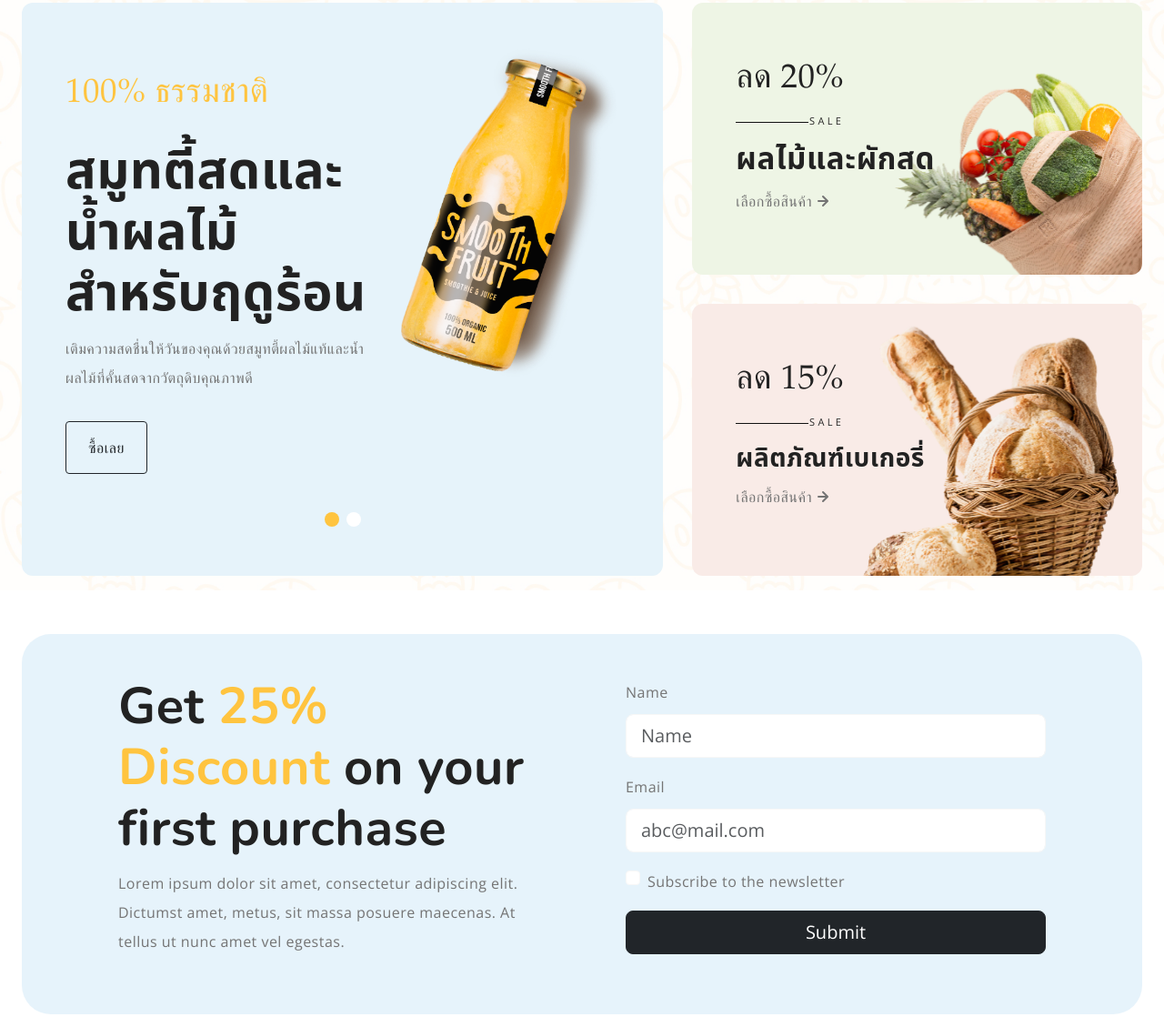
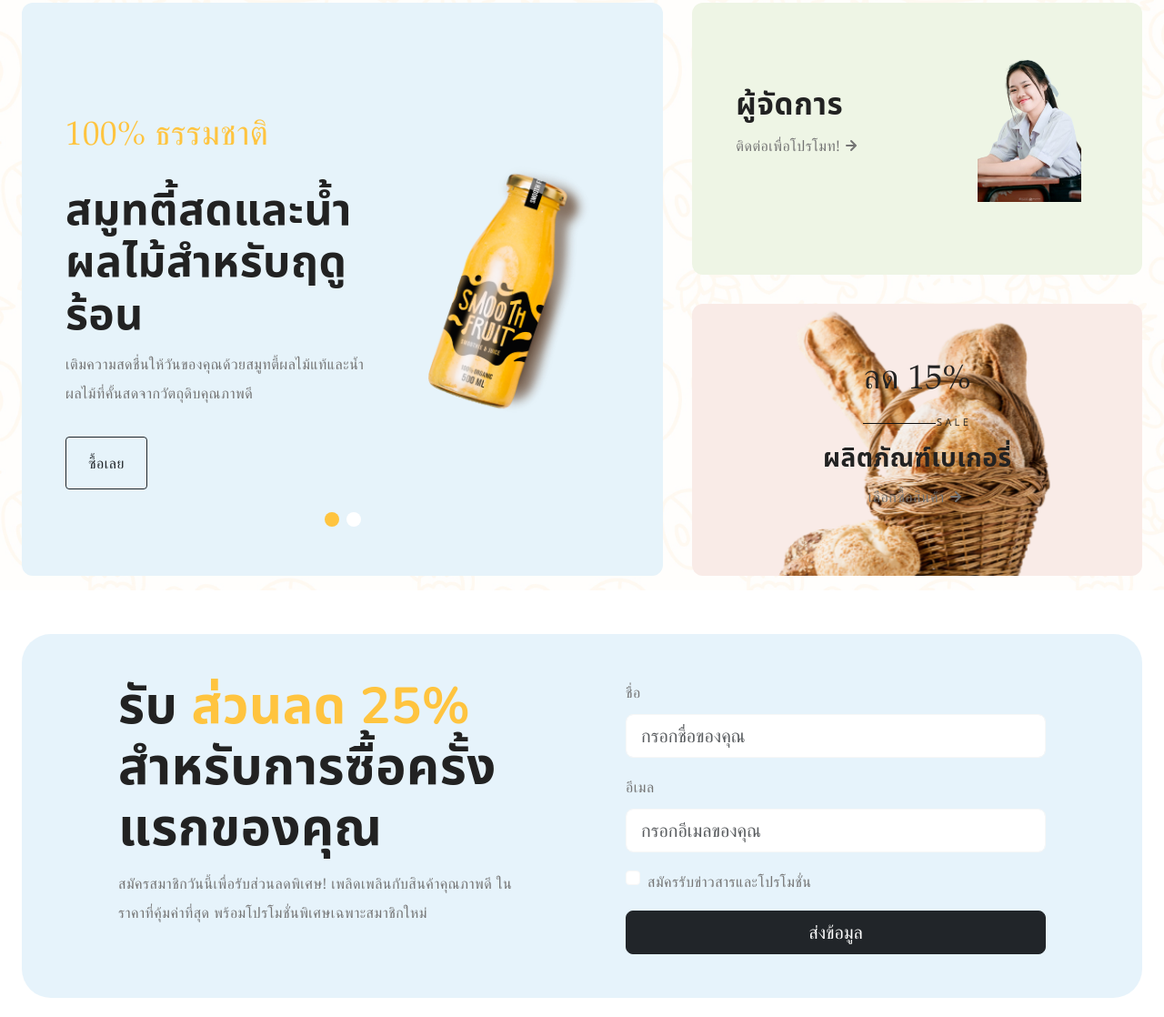
Before and after one commit to Oko724/Wannapond-FoodMart, a plain HTML site: page index.html in a window 1280 px wide. Shown: the part 206-1324 px from the top of the page at 91% size. Drawn offline with nearby package versions, Linux system fonts and the light colour scheme.

Commit message:
add thai context and picture chefs

```diff
--- a/index.html
+++ b/index.html
@@ -100,7 +100,8 @@
     </div>
   </div>
 
-  <div class="offcanvas offcanvas-end" data-bs-scroll="true" tabindex="-1" id="offcanvasCart" aria-labelledby="ตะกร้าของฉัน">
+  <div class="offcanvas offcanvas-end" data-bs-scroll="true" tabindex="-1" id="offcanvasCart"
+    aria-labelledby="ตะกร้าของฉัน">
     <div class="offcanvas-header justify-content-center">
       <button type="button" class="btn-close" data-bs-dismiss="offcanvas" aria-label="ปิด"></button>
     </div>
@@ -141,8 +142,7 @@
       </div>
     </div>
   </div>
-  <div class="offcanvas offcanvas-end" data-bs-scroll="true" tabindex="-1" id="offcanvasSearch"
-    aria-labelledby="ค้นหา">
+  <div class="offcanvas offcanvas-end" data-bs-scroll="true" tabindex="-1" id="offcanvasSearch" aria-labelledby="ค้นหา">
     <div class="offcanvas-header justify-content-center">
       <button type="button" class="btn-close" data-bs-dismiss="offcanvas" aria-label="ปิด"></button>
     </div>
@@ -152,8 +152,8 @@
           <span class="text-primary">ค้นหา</span>
         </h4>
         <form role="search" action="index.html" method="get" class="d-flex mt-3 gap-0">
-          <input class="form-control rounded-start rounded-0 bg-light" type="email"
-            placeholder="คุณกำลังมองหาอะไร?" aria-label="คุณกำลังมองหาอะไร?">
+          <input class="form-control rounded-start rounded-0 bg-light" type="email" placeholder="คุณกำลังมองหาอะไร?"
+            aria-label="คุณกำลังมองหาอะไร?">
           <button class="btn btn-dark rounded-end rounded-0" type="submit">ค้นหา</button>
         </form>
       </div>
@@ -252,46 +252,44 @@
     </div>
   </header>
 
-  <section class="py-3"
-  style="background-image: url('images/background-pattern.jpg');background-repeat: no-repeat;background-size: cover;">
+  <section class="py-3" style="background-image: url('images/background-pattern.jpg'); background-repeat: no-repeat; background-size: cover;">
     <div class="container-fluid">
       <div class="row">
         <div class="col-md-12">
 
           <div class="banner-blocks">
 
+            <!-- 🎯 Banner Slide -->
             <div class="banner-ad large bg-info block-1">
-
               <div class="swiper main-swiper">
                 <div class="swiper-wrapper">
 
                   <div class="swiper-slide">
-                  <div class="row banner-content p-5">
-                    <div class="content-wrapper col-md-7">
+                    <div class="row banner-content p-5 align-items-center">
+                      <div class="content-wrapper col-lg-7 col-md-6 col-12 text-center text-md-start">
                         <div class="categories my-3">100% ธรรมชาติ</div>
-                      <h3 class="display-4">สมูทตี้สดและน้ำผลไม้สำหรับฤดูร้อน</h3>
+                        <h3 class="display-5">สมูทตี้สดและน้ำผลไม้สำหรับฤดูร้อน</h3>
                         <p>เติมความสดชื่นให้วันของคุณด้วยสมูทตี้ผลไม้แท้และน้ำผลไม้ที่คั้นสดจากวัตถุดิบคุณภาพดี</p>
                         <a href="#" class="btn btn-outline-dark btn-lg text-uppercase fs-6 rounded-1 px-4 py-3 mt-3">
                           ซื้อเลย
                         </a>
                       </div>
-                    <div class="img-wrapper col-md-5">
-                      <img src="images/product-thumb-1.png" class="img-fluid">
+                      <div class="img-wrapper col-lg-5 col-md-6 col-12 text-center">
+                        <img src="images/product-thumb-1.png" class="img-fluid w-75">
                       </div>
                     </div>
                   </div>
 
-
                   <div class="swiper-slide">
-                  <div class="row banner-content p-5">
-                    <div class="content-wrapper col-md-7">
-                      <div class="categories mb-3 pb-3">100% ธรรมชาติ</div>
-                      <h3 class="banner-title">ซอสมะเขือเทศ Heinz</h3>
+                    <div class="row banner-content p-5 align-items-center">
+                      <div class="content-wrapper col-lg-7 col-md-6 col-12 text-center text-md-start">
+                        <div class="categories my-3">100% ธรรมชาติ</div>
+                        <h3 class="display-5">ซอสมะเขือเทศ Heinz</h3>
                         <p>ซอสมะเขือเทศเข้มข้น ผลิตจากมะเขือเทศสด 100% ไม่ใส่วัตถุกันเสีย</p>
                         <a href="#" class="btn btn-outline-dark btn-lg text-uppercase fs-6 rounded-1">เลือกซื้อสินค้า</a>
                       </div>
-                    <div class="img-wrapper col-md-5">
-                      <img src="images/product-thumb-2.png" class="img-fluid">
+                      <div class="img-wrapper col-lg-5 col-md-6 col-12 text-center">
+                        <img src="images/product-thumb-2.png" class="img-fluid w-75">
                       </div>
                     </div>
                   </div>
@@ -302,39 +300,38 @@
               </div>
             </div>
 
-          <div class="banner-ad bg-success-subtle block-2"
-            style="background:url('images/ad-image-1.png') no-repeat;background-position: right bottom">
-            <div class="row banner-content p-5">
+            <!-- 🎯 Banner 2 -->
+            <div class="banner-ad bg-success-subtle block-2">
+              <div class="row banner-content align-items-center p-5">
+                <div class="content-wrapper col-lg-7 col-md-6 col-12 text-center text-md-start">
+                  <h3 class="banner-title">ผู้จัดการ</h3>
+                  <a href="#" class="d-flex align-items-center nav-link justify-content-center justify-content-md-start">
+                    ติดต่อเพื่อโปรโมท!
+                    <svg width="24" height="24">
+                      <use xlink:href="#arrow-right"></use>
+                    </svg>
+                  </a>
+                </div>
+                <div class="img-wrapper col-lg-5 col-md-6 col-12 text-center">
+                  <img src="images/Wannapond-removebg-preview.png" class="img-fluid w-75">
+                </div>
+              </div>
+            </div>
 
-              <div class="content-wrapper col-md-7">
-                <div class="categories sale mb-3 pb-3">ลด 20%</div>
-                <h3 class="banner-title">ผลไม้และผักสด</h3>
-                <a href="#" class="d-flex align-items-center nav-link">
+            <!-- 🎯 Banner 3 -->
+            <div class="banner-ad bg-danger block-3"
+              style="background: url('images/ad-image-2.png') no-repeat; background-size: contain; background-position: center;">
+              <div class="row banner-content p-5 align-items-center">
+                <div class="content-wrapper col-12 text-center">
+                  <div class="categories sale mb-3 pb-3">ลด 15%</div>
+                  <h3 class="item-title">ผลิตภัณฑ์เบเกอรี่</h3>
+                  <a href="#" class="d-flex align-items-center nav-link justify-content-center">
                     เลือกซื้อสินค้า
                     <svg width="24" height="24">
                       <use xlink:href="#arrow-right"></use>
                     </svg>
                   </a>
                 </div>
-
-            </div>
-          </div>
-
-          <div class="banner-ad bg-danger block-3"
-            style="background:url('images/ad-image-2.png') no-repeat;background-position: right bottom">
-            <div class="row banner-content p-5">
-
-              <div class="content-wrapper col-md-7">
-                <div class="categories sale mb-3 pb-3">ลด 15%</div>
-                <h3 class="item-title">ผลิตภัณฑ์เบเกอรี่</h3>
-                <a href="#" class="d-flex align-items-center nav-link">
-                  เลือกซื้อสินค้า
-                  <svg width="24" height="24">
-                    <use xlink:href="#arrow-right"></use>
-                  </svg>
-                </a>
-              </div>
-
               </div>
             </div>
 
@@ -349,46 +346,39 @@
 
 
 
-
-
-
-
-
-
-
   <section class="">
     <div class="container-fluid">
 
-      <div class="bg-secondary rounded-5"
-        style="background: url('images/bg-leaves-img-pattern.png') no-repeat;">
+      <div class="bg-secondary rounded-5" style="background: url('images/bg-leaves-img-pattern.png') no-repeat;">
         <div class="container my-5">
           <div class="row">
             <div class="col-md-6 p-5">
               <div class="section-header">
-                <h2 class="section-title display-4">Get <span class="text-primary">25% Discount</span> on your first
-                  purchase</h2>
+                <h2 class="section-title display-4">รับ <span class="text-primary">ส่วนลด 25%</span>
+                  สำหรับการซื้อครั้งแรกของคุณ</h2>
               </div>
-              <p>Lorem ipsum dolor sit amet, consectetur adipiscing elit. Dictumst amet, metus, sit massa posuere
-                maecenas. At tellus ut nunc amet vel egestas.</p>
+              <p>สมัครสมาชิกวันนี้เพื่อรับส่วนลดพิเศษ! เพลิดเพลินกับสินค้าคุณภาพดี ในราคาที่คุ้มค่าที่สุด
+                พร้อมโปรโมชั่นพิเศษเฉพาะสมาชิกใหม่</p>
             </div>
             <div class="col-md-6 p-5">
               <form>
                 <div class="mb-3">
-                  <label for="name" class="form-label">Name</label>
-                  <input type="text" class="form-control form-control-lg" name="name" id="name" placeholder="Name">
+                  <label for="name" class="form-label">ชื่อ</label>
+                  <input type="text" class="form-control form-control-lg" name="name" id="name"
+                    placeholder="กรอกชื่อของคุณ">
                 </div>
                 <div class="mb-3">
-                  <label for="" class="form-label">Email</label>
+                  <label for="email" class="form-label">อีเมล</label>
                   <input type="email" class="form-control form-control-lg" name="email" id="email"
-                    placeholder="abc@mail.com">
+                    placeholder="กรอกอีเมลของคุณ">
                 </div>
                 <div class="form-check form-check-inline mb-3">
                   <label class="form-check-label" for="subscribe">
                     <input class="form-check-input" type="checkbox" id="subscribe" value="subscribe">
-                    Subscribe to the newsletter</label>
+                    สมัครรับข่าวสารและโปรโมชั่น</label>
                 </div>
                 <div class="d-grid gap-2">
-                  <button type="submit" class="btn btn-dark btn-lg">Submit</button>
+                  <button type="submit" class="btn btn-dark btn-lg">ส่งข้อมูล</button>
                 </div>
               </form>
 
@@ -401,6 +391,8 @@
 
     </div>
   </section>
+
+
 
   <section class="py-5 overflow-hidden">
     <div class="container-fluid">
@@ -766,9 +758,9 @@
         <div class="col-lg-3 col-md-6 col-sm-6">
           <div class="footer-menu">
             <h5>ติดต่อเรา</h5>
-            <p>ที่อยู่: 123 ถนนตัวอย่าง, กรุงเทพมหานคร</p>
-            <p>โทร: 012-345-6789</p>
-            <p>อีเมล: info@example.com</p>
+            <p>ที่อยู่: 123, ตำบลกุดปลาดุก อำเภอเมืองอำนาจเจริญ อำนาจเจริญ</p>
+            <p>โทร: 099-999-9999</p>
+            <p>อีเมล: wannnapond@gmail.com</p>
           </div>
         </div>
 
```
Also changed, not shown: style.css (+4 -4 lines), images/Wannapond-removebg-preview.png (added), images/Wannapond.jpg (added). Lines whose indentation alone changed are shown as unchanged.
